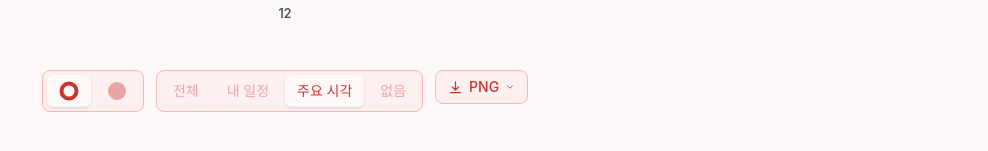
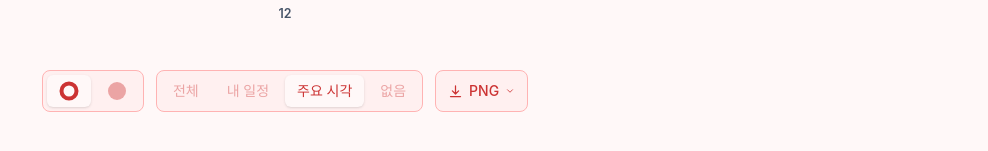
Before and after one commit to hungerbk/dayframe, a React (Vite) app: page / in a window 1280 px wide. Shown: the part 605-756 px from the top of the page, without its empty margins (163-1151 px from the left). Built offline with nearby package versions, Linux system fonts and the light colour scheme.

Commit message:
design: 다운로드 버튼 크기 변경
- 토글 그룹과 사이즈 같도록 수정

```diff
--- a/src/components/ui/DownloadButton.tsx
+++ b/src/components/ui/DownloadButton.tsx
@@ -31,7 +31,7 @@ export default function DownloadButton({ isDownloading, onDownload }: Props) {
         disabled={isDownloading}
         aria-label="PNG 다운로드"
         aria-expanded={open}
-        className="flex items-center gap-1.5 px-3 py-1.5 rounded-lg border border-border bg-background text-text text-sm font-medium hover:bg-border/30 active:opacity-80 transition-colors disabled:opacity-50 disabled:cursor-not-allowed">
+        className="flex items-center gap-1.5 px-3 py-2.5 rounded-lg border border-border bg-background text-text text-sm font-medium hover:bg-border/30 active:opacity-80 transition-colors disabled:opacity-50 disabled:cursor-not-allowed">
         <svg width="15" height="15" viewBox="0 0 24 24" fill="none" aria-hidden>
           <path d="M12 3v13M7 11l5 5 5-5" stroke="currentColor" strokeWidth="2" strokeLinecap="round" strokeLinejoin="round" />
           <path d="M4 20h16" stroke="currentColor" strokeWidth="2" strokeLinecap="round" />
```
